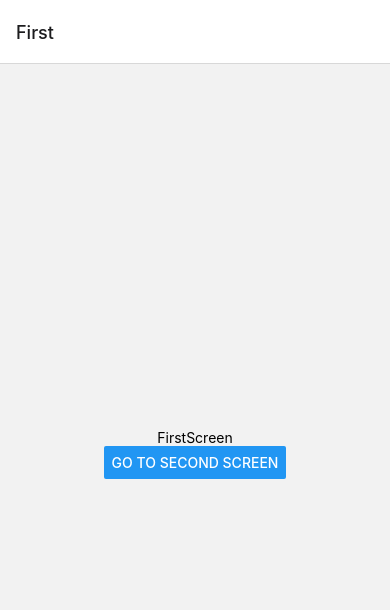
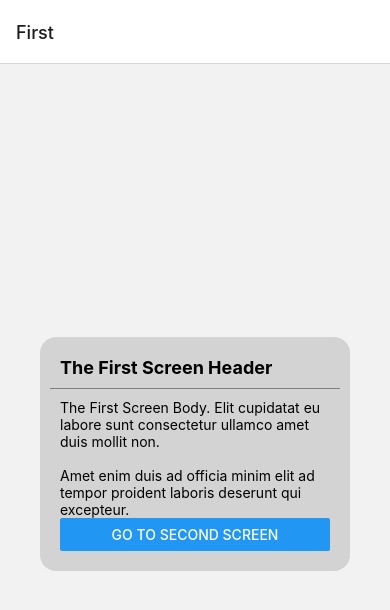
Before and after one commit to SteveGreenley/rn101, a React Native app: screen /First in a window 390 px wide. Shown: the top 610 px of the page. Built offline with nearby package versions, Linux system fonts and the light colour scheme.

Commit message:
simple layout with flexbox complete, updated roadmap again

```diff
--- a/src/screens/FirstScreen.tsx
+++ b/src/screens/FirstScreen.tsx
@@ -10,8 +10,19 @@ const FirstScreen = (): JSX.Element => {
   };
   return (
     <View style={styles.container}>
-      <Text>FirstScreen</Text>
-      <Button onPress={goToSecondScreen} title="Go to Second Screen" />
+      <View style={styles.contentCard}>
+        <View style={styles.cardHeader}>
+          <Text style={styles.headerText}>The First Screen Header</Text>
+        </View>
+        <View style={styles.cardBody}>
+          <Text>
+            The First Screen Body. Elit cupidatat eu labore sunt consectetur
+            ullamco amet duis mollit non.{'\n\n'}Amet enim duis ad officia minim
+            elit ad tempor proident laboris deserunt qui excepteur.
+          </Text>
+          <Button onPress={goToSecondScreen} title="Go to Second Screen" />
+        </View>
+      </View>
     </View>
   );
 };
@@ -22,6 +33,24 @@ const styles = StyleSheet.create({
     justifyContent: 'center',
     alignItems: 'center',
   },
+  contentCard: {
+    backgroundColor: 'lightgrey',
+    margin: 40,
+    padding: 10,
+    borderRadius: 16,
+  },
+  headerText: {
+    fontSize: 18,
+    fontWeight: 'bold',
+  },
+  cardHeader: {
+    borderBottomWidth: 1,
+    borderBottomColor: 'grey',
+    padding: 10,
+  },
+  cardBody: {
+    padding: 10,
+  },
 });
 
 export default FirstScreen;
```
Also changed, not shown: 1 other file (tests, documents, lock files or other folders).
